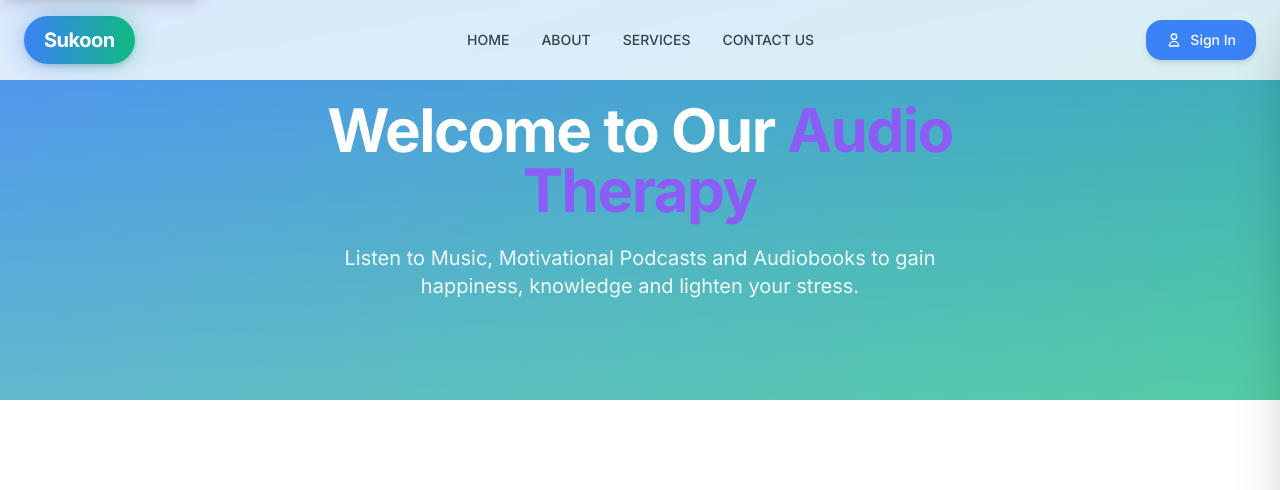
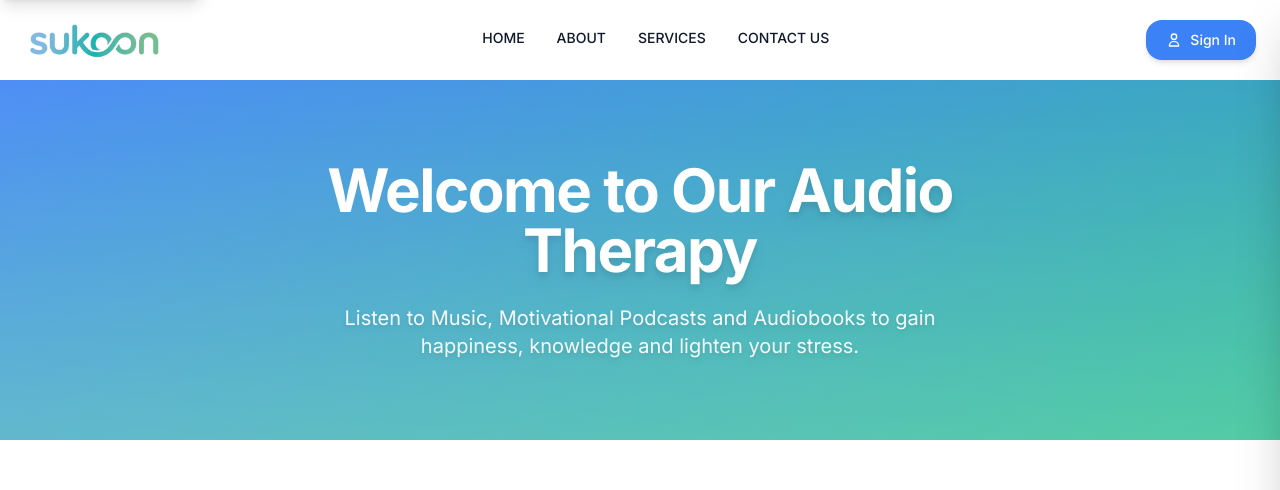
Before and after one commit to Anoop1925/Sukoon, a Next.js app: page /therapies/audio in a window 1280 px wide. Shown: the top 490 px of the page. Built offline with nearby package versions, Linux system fonts and the light colour scheme.

Commit message:
Basic feature layout created for all

```diff
--- a/src/app/therapies/audio/page.tsx
+++ b/src/app/therapies/audio/page.tsx
@@ -19,15 +19,15 @@ const BookCard = dynamic(() => import('@/components/therapy/BookCard').then(mod
  */
 export default function AudioTherapyPage() {
   return (
-    <div className="min-h-screen bg-background">
+    <div className="min-h-screen bg-background pt-16 md:pt-20">
       {/* Hero Section */}
-      <section className="relative h-[50vh] flex items-center justify-center bg-gradient-to-br from-primary/90 to-secondary/90">
+      <section className="relative min-h-[40vh] flex items-center justify-center bg-gradient-to-br from-primary/90 to-secondary/90 py-16 md:py-20">
         <div className="absolute inset-0 bg-gradient-to-b from-transparent to-background/20"></div>
         <div className="relative z-10 text-center px-4 max-w-4xl mx-auto">
           <h1 className="text-4xl md:text-5xl lg:text-6xl font-bold mb-6 text-white animate-fade-in">
-            Welcome to Our <span className="text-accent">Audio Therapy</span>
+            Welcome to Our <span className="text-white drop-shadow-lg">Audio Therapy</span>
           </h1>
-          <p className="text-lg md:text-xl text-white/90 max-w-2xl mx-auto">
+          <p className="text-lg md:text-xl text-white/95 max-w-2xl mx-auto drop-shadow-md">
             Listen to Music, Motivational Podcasts and Audiobooks to gain happiness, knowledge and lighten your stress.
           </p>
         </div>
--- a/src/components/layout/Header.tsx
+++ b/src/components/layout/Header.tsx
@@ -2,6 +2,7 @@
 
 import { useState, useEffect } from 'react';
 import Link from 'next/link';
+import Image from 'next/image';
 import { motion, useScroll, useTransform } from 'framer-motion';
 import { Navigation } from './Navigation';
 
@@ -47,16 +48,20 @@ export function Header({ transparent = false, onMenuClick }: HeaderProps) {
       <div className="container-custom">
         <div className="flex items-center justify-between h-16 md:h-20">
           {/* Logo */}
-          <Link href="/" className="group flex items-center gap-2">
+          <Link href="/" className="group flex items-center">
             <motion.div
               whileHover={{ scale: 1.05 }}
               whileTap={{ scale: 0.95 }}
-              className="relative"
+              className="relative h-10 w-auto"
             >
-              <div className="absolute inset-0 bg-gradient-to-r from-primary to-secondary rounded-xl blur-md opacity-40 group-hover:opacity-60 transition-opacity" />
-              <div className="relative px-5 py-2.5 bg-gradient-to-r from-primary to-secondary rounded-xl shadow-md">
-                <span className="text-lg md:text-xl font-bold text-white tracking-tight">Sukoon</span>
-              </div>
+              <Image
+                src="/images/Sukoon_logo.png"
+                alt="Sukoon Logo"
+                width={120}
+                height={40}
+                className="h-10 w-auto object-contain"
+                priority
+              />
             </motion.div>
           </Link>
 
--- a/src/components/layout/Navigation.tsx
+++ b/src/components/layout/Navigation.tsx
@@ -92,13 +92,13 @@ export function Navigation({
     const active = isActive(item);
     const baseLink =
       variant === 'desktop'
-        ? 'text-sm font-medium transition-colors duration-300 hover:text-primary'
+        ? 'text-sm font-medium transition-colors duration-300 hover:text-primary relative pb-1'
         : 'text-lg font-medium transition-colors duration-300 hover:text-primary';
 
     return `${baseLink} ${
       active
-        ? 'text-primary border-b-2 border-primary'
-        : 'text-gray-700'
+        ? 'text-primary after:absolute after:bottom-0 after:left-0 after:right-0 after:h-0.5 after:bg-primary'
+        : 'text-foreground hover:text-primary'
     }`;
   };
 
--- a/src/components/therapy/BookCard.tsx
+++ b/src/components/therapy/BookCard.tsx
@@ -86,13 +86,13 @@ export function BookCard({
 }: BookCardProps): React.ReactElement {
   return (
     <div className={`card-premium flex flex-col h-full group ${className}`}>
-      {/* Book Cover */}
-      <div className="relative w-full aspect-[2/3] mb-4 rounded-lg overflow-hidden bg-surface-elevated">
+      {/* Book Cover - Square with minimal border */}
+      <div className="relative w-full aspect-square mb-4 rounded-lg overflow-hidden bg-surface-elevated border border-border/30">
         <Image
           src={coverImage}
           alt={`${title} by ${author}`}
           fill
-          className="object-contain p-2 group-hover:scale-105 transition-transform duration-300"
+          className="object-contain p-3 group-hover:scale-105 transition-transform duration-300"
           sizes="(max-width: 768px) 100vw, (max-width: 1200px) 50vw, 25vw"
         />
       </div>
```
